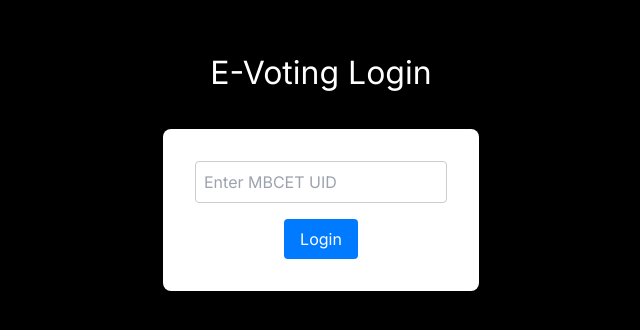
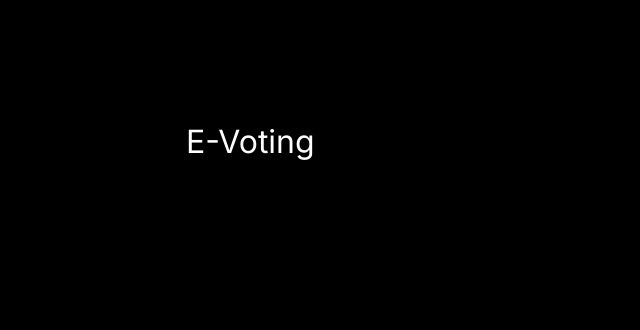
Before and after one commit to TheGhossst/E-voting-app, a Next.js app in the folder my-evoting-app/: page / in a window 1280 px wide. Shown: the part 230-560 px from the top of the page, without its empty margins (319-959 px from the left). Built offline with nearby package versions, Linux system fonts and the light colour scheme.

Commit message:
changing structure

```diff
--- a/my-evoting-app/app/login.tsx
+++ b/my-evoting-app/app/login.tsx
@@ -29,30 +29,13 @@ const Login: React.FC = () => {
     };
 
     return (
-        <div className={styles.container}>
-        <h1 className={styles.title}>E-Voting Login</h1>
-        <div className={styles.loginContainer}>
-            <input
-                type="text"
-                placeholder="Enter MBCET UID"
-                value={uid}
-                onChange={handleUidChange}
-                className={styles.input}
-            />
-            <button onClick={handleLogin} className={styles.button}>
-                Login
-            </button>
-        </div>
-        {showPopup && (
-            <div className={styles.popup}>
-            <div className={styles.popupContent}>
-                <span className={styles.popupMessage}>{popupMessage}</span>
-                <button onClick={closePopup} className={styles.popupButton}>
-                    OK
-                </button>
+        <div className ={styles.container}>
+            <div className = {styles.leftSection}>
+                <h1 className = {styles.title}>E-Voting</h1>
+                <p className = {styles.description}>
+                    Lorem ipsum dolor sit amet consect
+                </p>
             </div>
-            </div>
-        )}
         </div>
   );
 };
```
